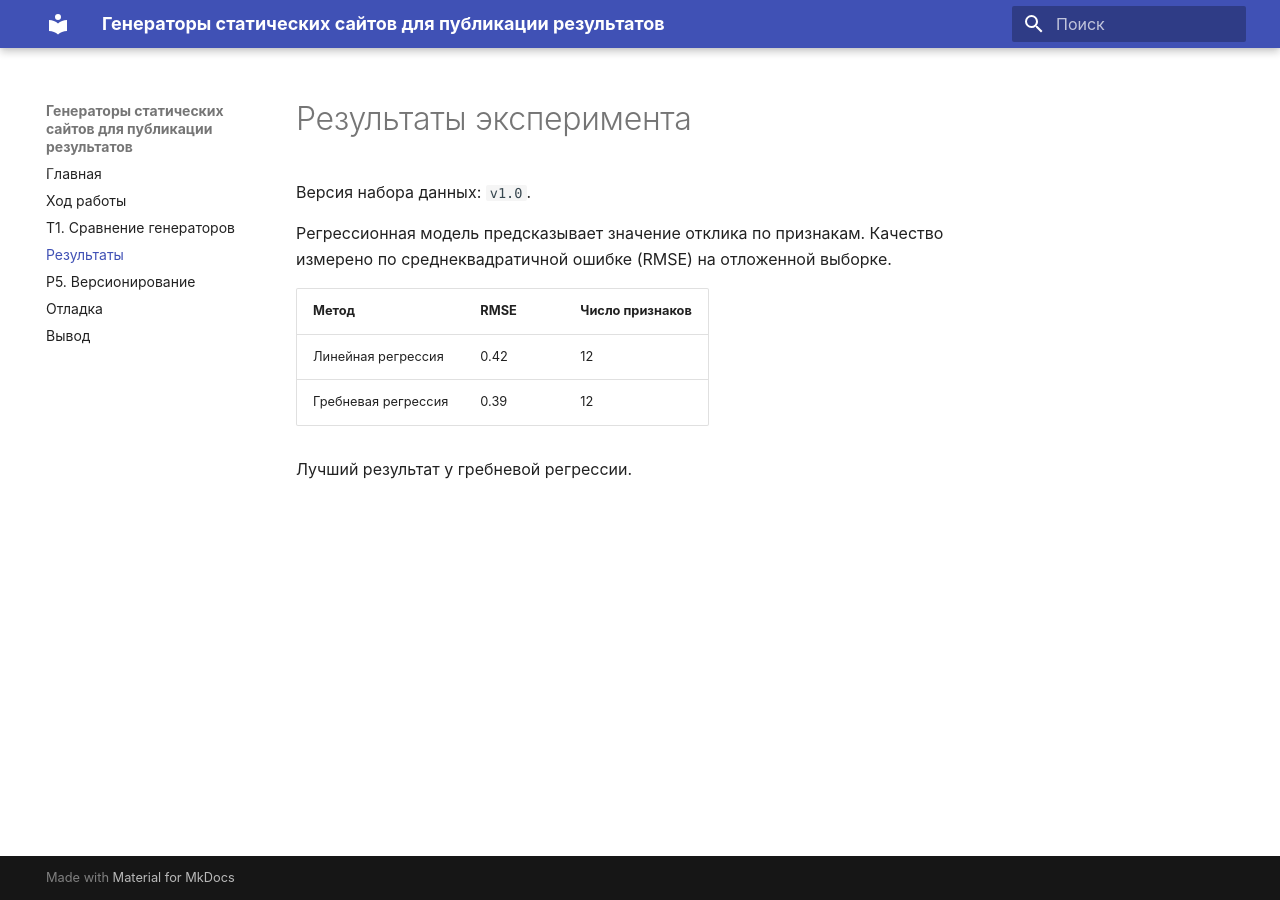
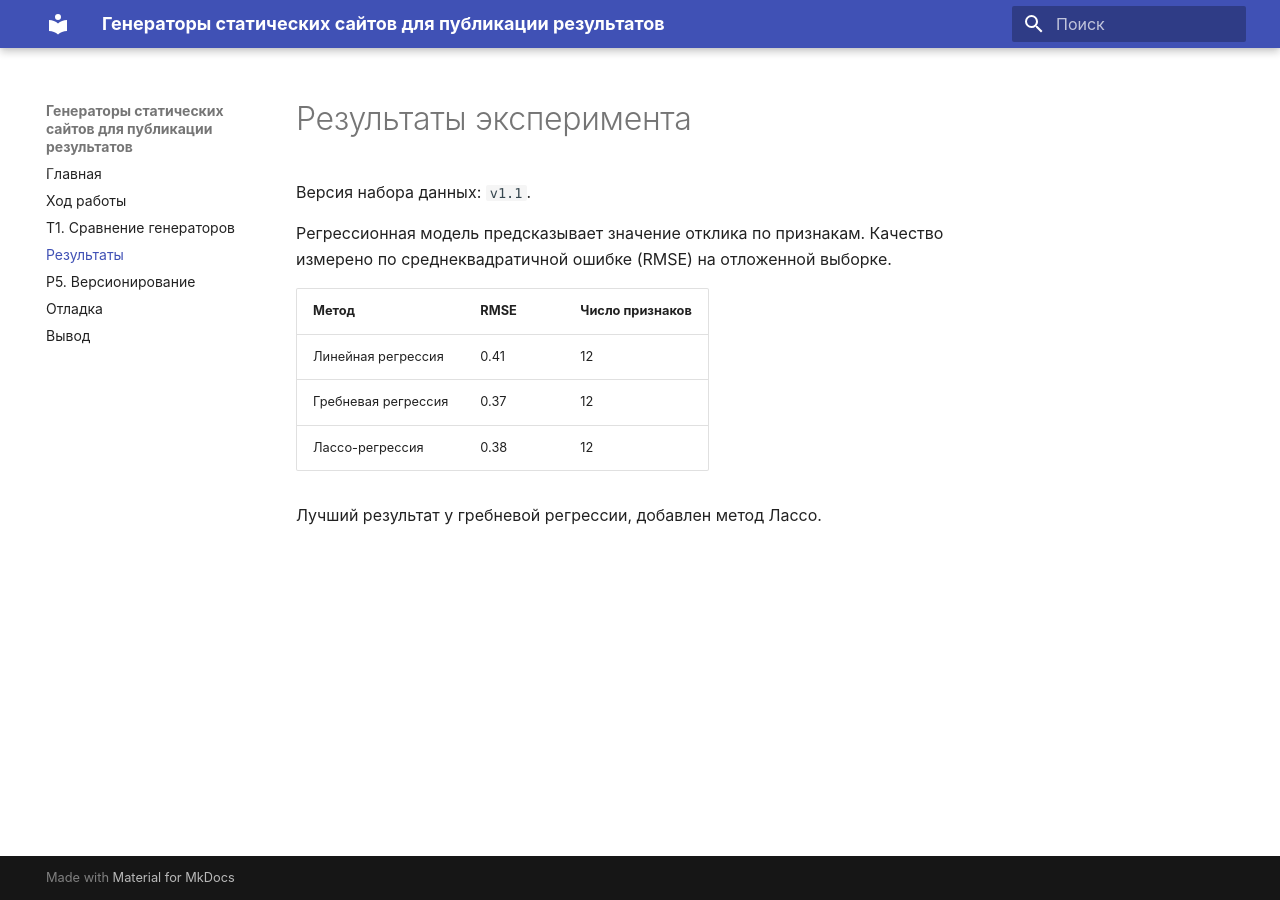
Before and after one commit to mishapolyakov111/ssg-site, an MkDocs documentation site: the page built from docs/results.md, in a window 1280 px wide. Built offline with MkDocs 1.6.1 and Material for MkDocs 9.7.7, drawn with Linux system fonts in a browser that asks for light colours; a script that is not in the unit is left out; the version menu is left out.

Commit message:
Update results for v1.1

```diff
--- a/docs/results.md
+++ b/docs/results.md
@@ -1,12 +1,13 @@
 # Результаты эксперимента
 
-Версия набора данных: `v1.0`.
+Версия набора данных: `v1.1`.
 
 Регрессионная модель предсказывает значение отклика по признакам. Качество измерено по среднеквадратичной ошибке (RMSE) на отложенной выборке.
 
 | Метод | RMSE | Число признаков |
 |---|---|---|
-| Линейная регрессия | 0.42 | 12 |
-| Гребневая регрессия | 0.39 | 12 |
+| Линейная регрессия | 0.41 | 12 |
+| Гребневая регрессия | 0.37 | 12 |
+| Лассо-регрессия | 0.38 | 12 |
 
-Лучший результат у гребневой регрессии.
+Лучший результат у гребневой регрессии, добавлен метод Лассо.
```
